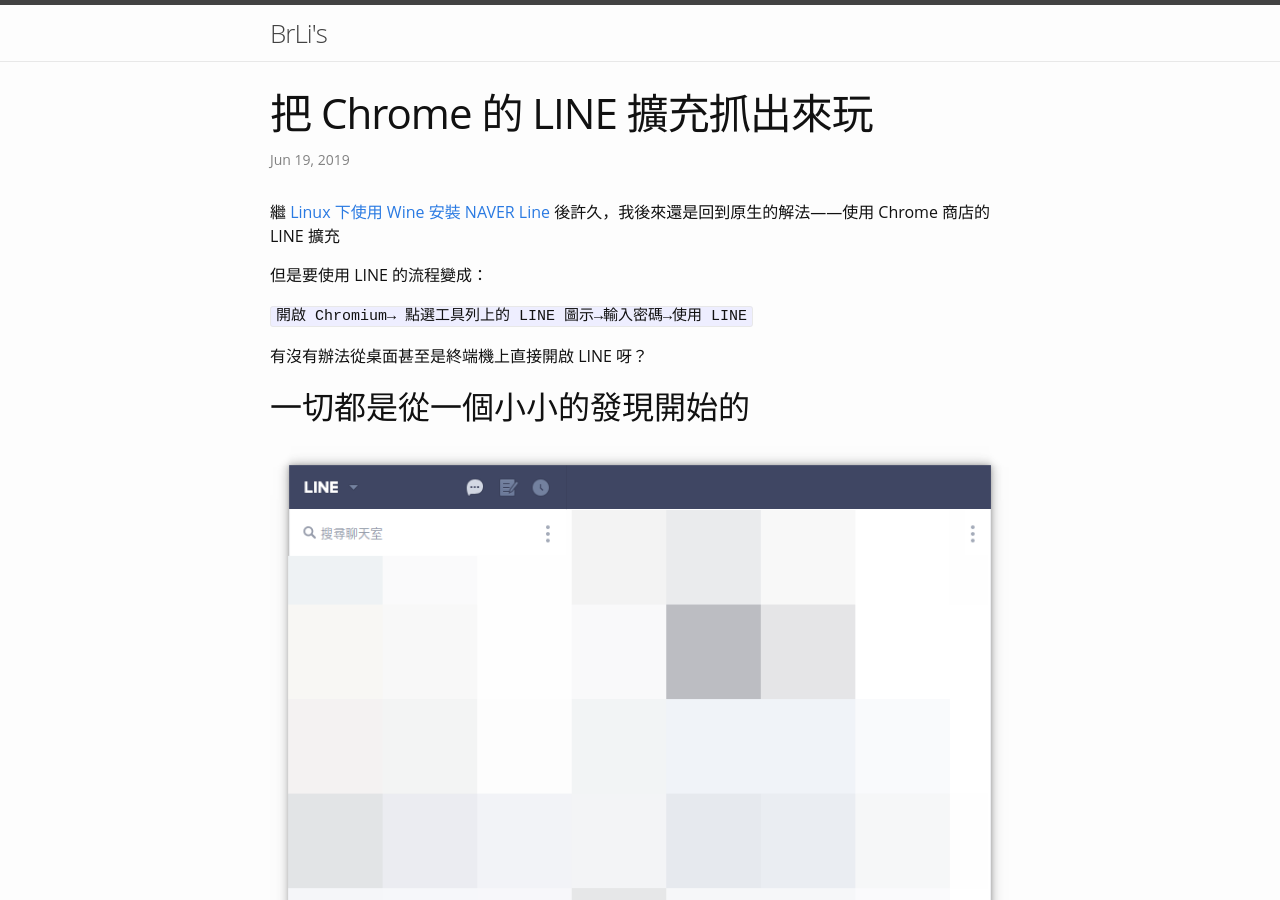
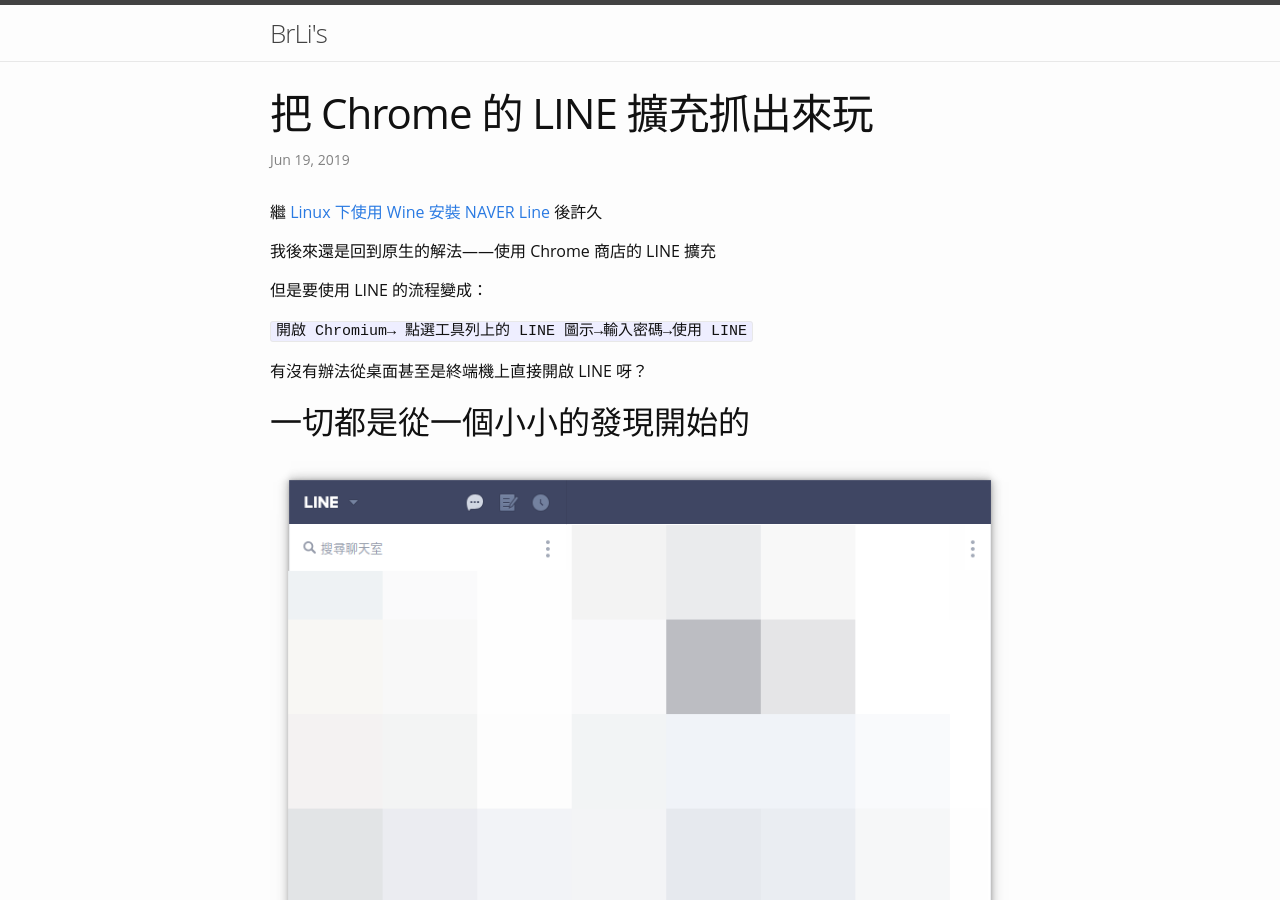
Before and after one commit to Brli/brli.github.io, a Jekyll site: the page built from _posts/2019-06-19-chrome-line.markdown, in a window 1280 px wide and 900 px high. Built offline with Jekyll 4.4.1, drawn with Linux system fonts in a browser that asks for light colours; nearby versions of some CDN libraries; comment, search, counter and statistics services are not loaded.

Commit message:
keep with silly jekyll style

````diff
--- a/_posts/2019-06-19-chrome-line.markdown
+++ b/_posts/2019-06-19-chrome-line.markdown
@@ -5,7 +5,9 @@
 ---
 
 
-繼 [Linux 下使用 Wine 安裝 NAVER Line](https://brli.github.io/2017/10/23/linux-wine-line.html) 後許久，我後來還是回到原生的解法——使用 Chrome 商店的 LINE 擴充
+繼 [Linux 下使用 Wine 安裝 NAVER Line](https://brli.github.io/2017/10/23/linux-wine-line.html) 後許久
+
+我後來還是回到原生的解法——使用 Chrome 商店的 LINE 擴充
 
 但是要使用 LINE 的流程變成：
 
@@ -50,22 +52,28 @@
 ### 桌面篇
 
 1. `$ cp /usr/share/applications/chromium.desktop ~/.local/share/applications/line.desktop`
+
     修改 `Name`
+
     把`Exec=`那行改成`chromium chrome-extension://ophjlpahpchlmihnnnihgmmeilfjmjjc/index.html`
+
     把`Icon=`改成 Line 圖示的位置`$PROFILE/Extensions/ophjlpahpchlmihnnnihgmmeilfjmjjc/2.2.2_0/res/img/line_logo_128x128_on.png`
+
 2. `$ cp /usr/share/applications/chromium.desktop ~/.local/share/applications/chromium.desktop`
 
     根據[規格書](https://standards.freedesktop.org/desktop-entry-spec/desktop-entry-spec-latest.html#extra-actions)
 
     先在`Actions=...;`最後面加上`new-line;`
+
     這裡可以用自己帥帥的名稱，跟下面的`[]`內名稱一致就好
 
    檔案最後面加上
 
-     ```
-  [Desktop Action new-line]
-  Name=Open LINE Extension
-  Name[zh_TW]=開啟 LINE 擴充功能
-  Exec=/usr/bin/chromium chrome-extension://ophjlpahpchlmihnnnihgmmeilfjmjjc/index.html
-  ```
+```
+[Desktop Action new-line]
+Name=Open LINE Extension
+Name[zh_TW]=開啟 LINE 擴充功能
+Exec=/usr/bin/chromium chrome-extension://ophjlpahpchlmihnnnihgmmeilfjmjjc/index.html
+```
+
   就能在 Chromium 圖示的右鍵選單裡發現直接開啟 Line 的選項囉
````
